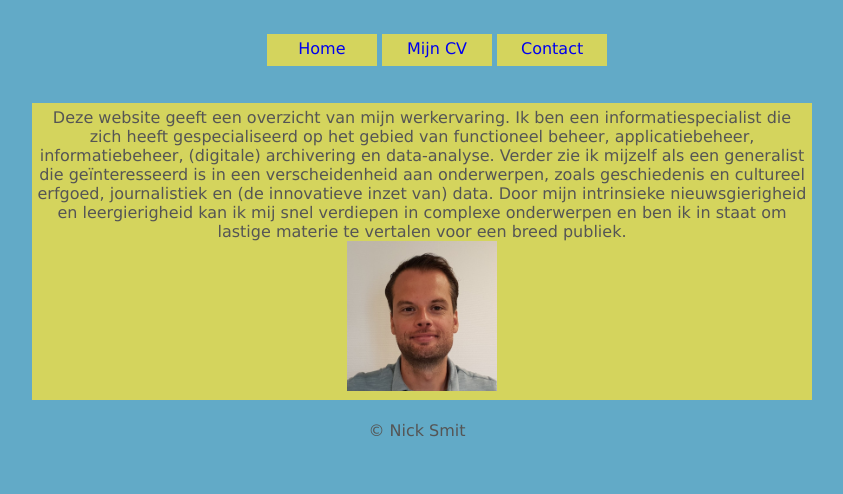
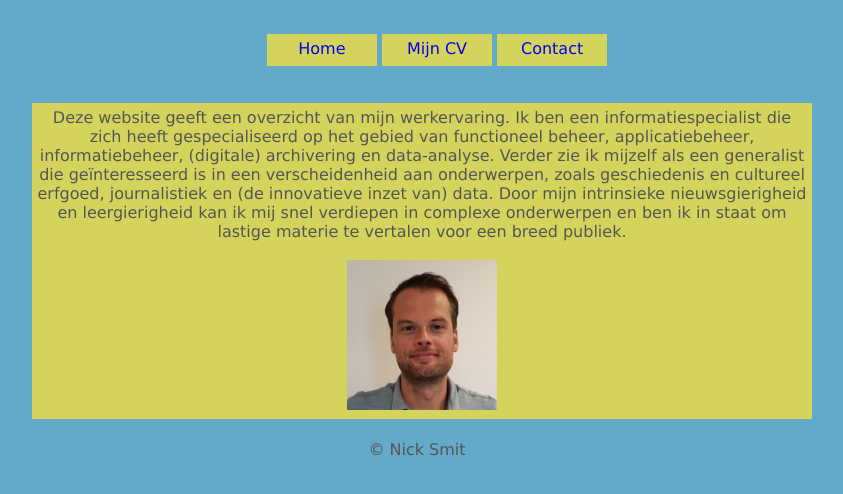
Before and after one commit to NickSmit111/huiswerk-les-15, a plain HTML site: page index.html in a window 1280 px wide. Shown: the whole page, without its empty margins (223-1066 px from the left). Drawn offline with Linux system fonts and the light colour scheme.

Commit message:
Update index.html

```diff
--- a/index.html
+++ b/index.html
@@ -21,7 +21,8 @@
             intrinsieke nieuwsgierigheid en leergierigheid kan ik mij snel verdiepen in complexe
             onderwerpen en ben ik in staat om lastige materie te vertalen voor een breed publiek.
             <br>
-            <img id="afb" src="afbeelding/mijn_afbeelding.jpg" alt="mijn afbeelding" width="150">
+            <br>
+            <img src="afbeelding/mijn_afbeelding.jpg" alt="mijn afbeelding" width="150">
         </p>
         <footer>© Nick Smit</footer>
     </body>
```
